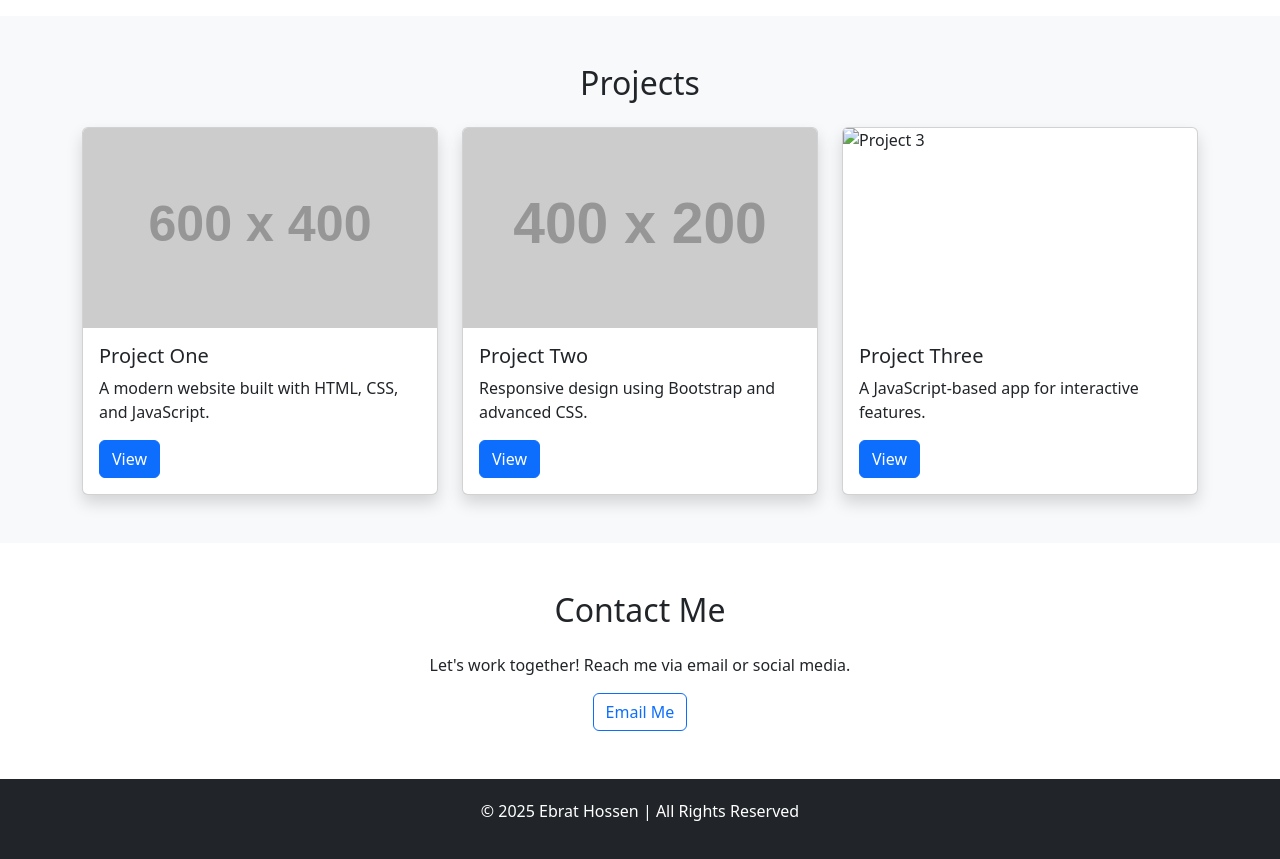
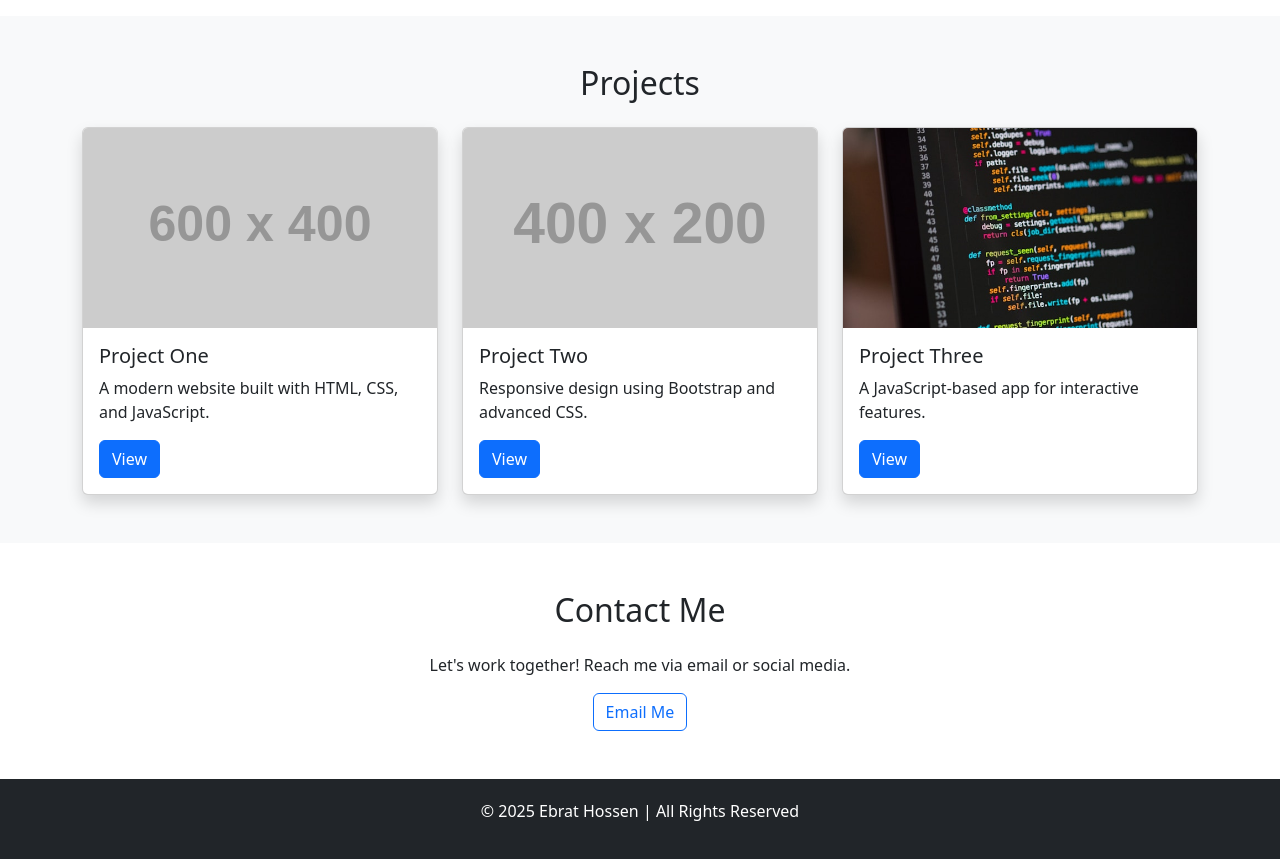
Before and after one commit to Ebrat222/Web_Folders, a plain HTML site: page Portfolio/bootstrap-v1.html in a window 1280 px wide. Shown: the part 1180-2039 px from the top of the page. Drawn offline with nearby package versions, Linux system fonts and the light colour scheme; placeholder pictures from the web are drawn by us.

Commit message:
Update image source path for Project Three

```diff
--- a/Portfolio/bootstrap-v1.html
+++ b/Portfolio/bootstrap-v1.html
@@ -111,7 +111,7 @@
         </div>
         <div class="col-md-4">
           <div class="card shadow">
-            <img src="./src/img/code_640x427.jpg" class="card-img-top" alt="Project 3">
+            <img src="../src/img/code_640x427.jpg" class="card-img-top" alt="Project 3">
             <div class="card-body">
               <h5 class="card-title">Project Three</h5>
               <p class="card-text">A JavaScript-based app for interactive features.</p>
```
